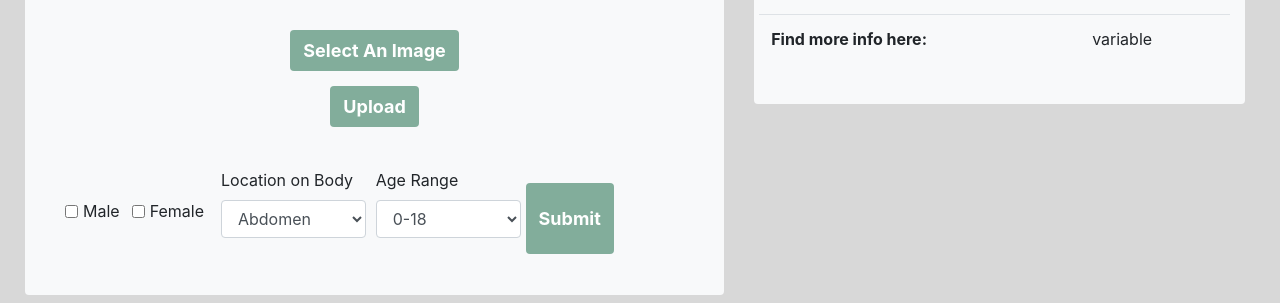
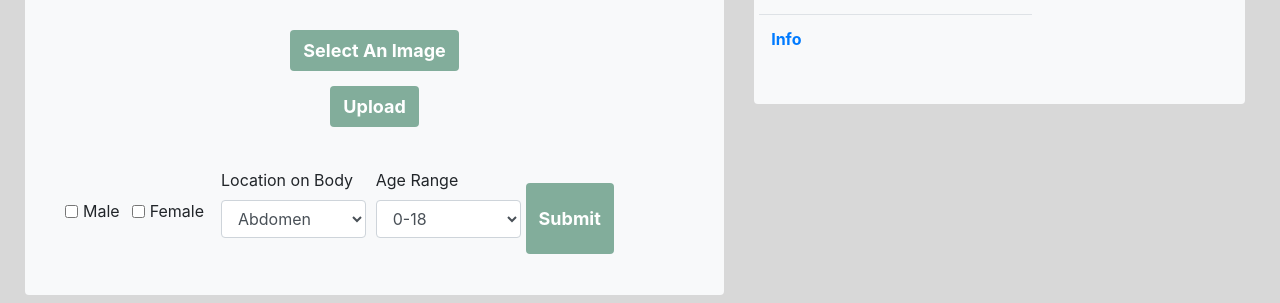
Before and after one commit to AndresgPotdevin/Skin-Cancer-Analysis, a Flask app: page / in a window 1280 px wide. Shown: the part 223-526 px from the top of the page. Run offline with Flask 2, Linux system fonts and the light colour scheme; some libraries are stand-ins or nearby versions.

Commit message:
this one works

```diff
--- a/eb-flask/application.py
+++ b/eb-flask/application.py
@@ -7,7 +7,7 @@ import keras
 from keras.preprocessing import image
 from keras import backend as K
 # please keep this import below. needed for db connection
-from flask.ext.sqlalchemy import SQLAlchemy
+from flask_sqlalchemy import SQLAlchemy
 
 UPLOAD_FOLDER = 'uploads'
 ALLOWED_EXTENSIONS = set(['png', 'jpg', 'jpeg'])
--- a/eb-flask/requirements.txt
+++ b/eb-flask/requirements.txt
@@ -10,6 +10,7 @@ colorama==0.3.9
 Django==2.1.5
 docutils==0.14
 Flask==1.0.2
+Flask-SQLAlchemy==2.3.2
 gast==0.2.2
 grpcio==1.18.0
 h5py==2.9.0
--- a/eb-flask/templates/home.html
+++ b/eb-flask/templates/home.html
@@ -19,12 +19,6 @@
             </form>
           </div>
 
-            <!-- <script>
-            var loadFile = function(event) {
-            	var image = document.getElementById('output');
-            	image.src = URL.createObjectURL(event.target.files[0]);
-            };
-            </script> -->
   <p>
   <div class= "container-fluid" id= "form">
   <form>
@@ -84,11 +78,11 @@
               <tbody>
                 <tr>
                   <td> <strong>Our model predicts:</strong> </td>
-                  <td> {{results}} </td>
+                  <td> {{diagnosis}} </td>
+                  <td> {{confidence}} </td>
                 </tr>
                 <tr>
-                  <td> <strong>Find more info here:</strong> </td>
-                  <td> variable </td>
+                  <td> <a href="{{info}}"> <strong>Info</strong> </a></td>
                 </tr>
               </tbody>
             </table>
```
Also changed, not shown: eb-flask/uploads/22089579_10154914697986272_9179804221843476823_n.jpg (deleted), eb-flask/uploads/bchimat1830.jpg (added), 1 other file.
